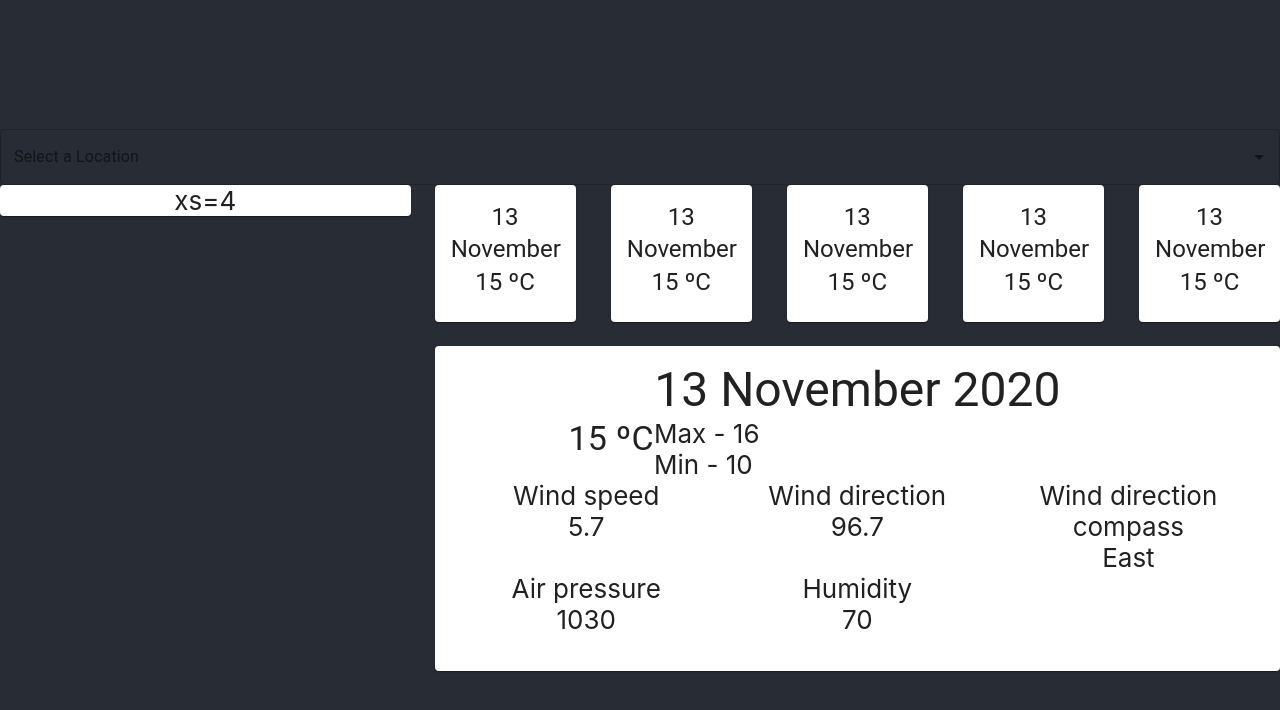
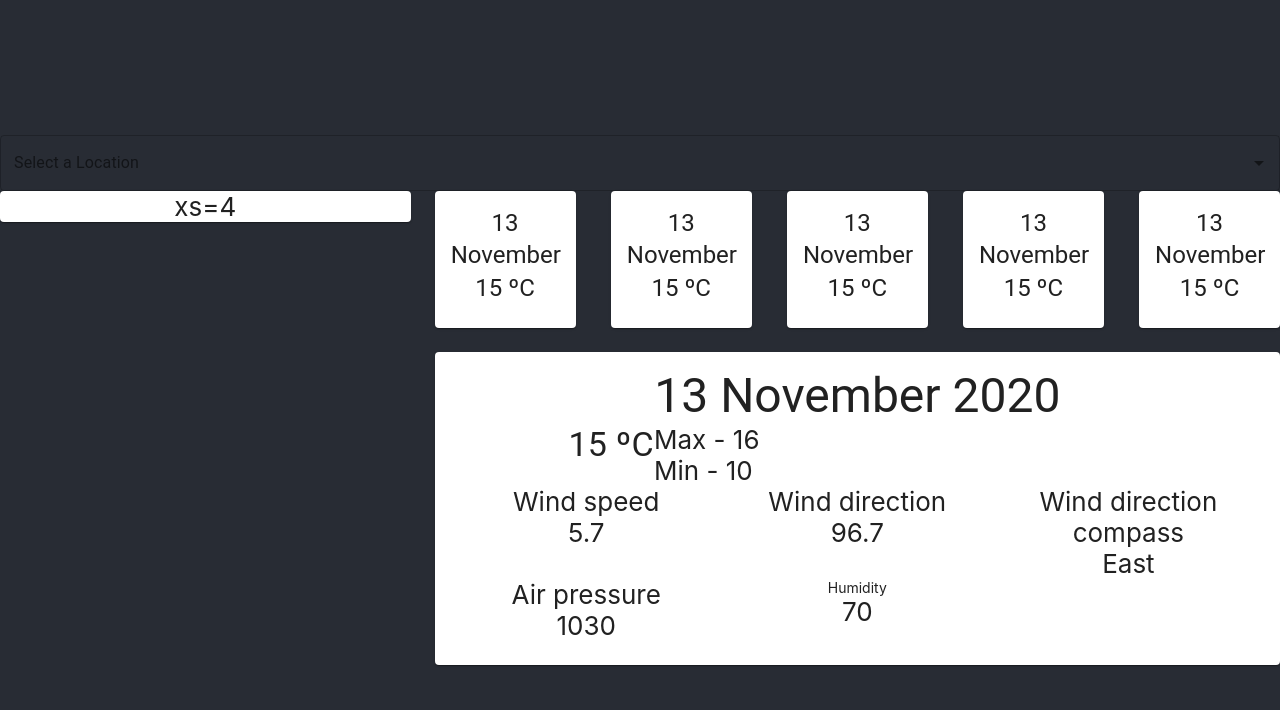
Before and after one commit to imaginary-cloud/react-weather-app, a React (Create React App) app: page / in a window 1280 px wide. Shown: the top 710 px of the page. Built offline with nearby package versions, Linux system fonts and the light colour scheme.

Commit message:
create a component for information display

```diff
--- a/src/FullWeatherCard.js
+++ b/src/FullWeatherCard.js
@@ -6,6 +6,7 @@ import CardContent from "@material-ui/core/CardContent";
 import Button from "@material-ui/core/Button";
 import Typography from "@material-ui/core/Typography";
 import Grid from "@material-ui/core/Grid";
+import InfoDisplay from "./InfoDisplay.js";
 
 const useStyles = makeStyles({
   bullet: {
@@ -81,14 +82,7 @@ function FullWeatherCard() {
               1030
             </Typography>
           </Grid>
-          <Grid item xs={4} className={classes.pos}>
-            <Typography variant="p" component="p" align="center">
-              Humidity
-            </Typography>
-            <Typography variant="p" component="p" align="center">
-              70
-            </Typography>
-          </Grid>
+          <InfoDisplay></InfoDisplay>
         </Grid>
       </CardContent>
     </Card>
--- /dev/null
+++ b/src/InfoDisplay.js
@@ -0,0 +1,30 @@
+import React from "react";
+import { makeStyles } from "@material-ui/core/styles";
+import Typography from "@material-ui/core/Typography";
+import Grid from "@material-ui/core/Grid";
+
+const useStyles = makeStyles({
+  title: {
+    fontSize: 14
+  },
+  pos: {
+    marginBottom: 12
+  }
+});
+
+function InfoDisplay(props) {
+  const classes = useStyles();
+
+  return (
+    <Grid item xs={4} className={classes.pos}>
+      <Typography className={classes.title} variant="p" component="p">
+        Humidity
+      </Typography>
+      <Typography variant="p" component="p">
+        70
+      </Typography>
+    </Grid>
+  );
+}
+
+export default InfoDisplay;
```
